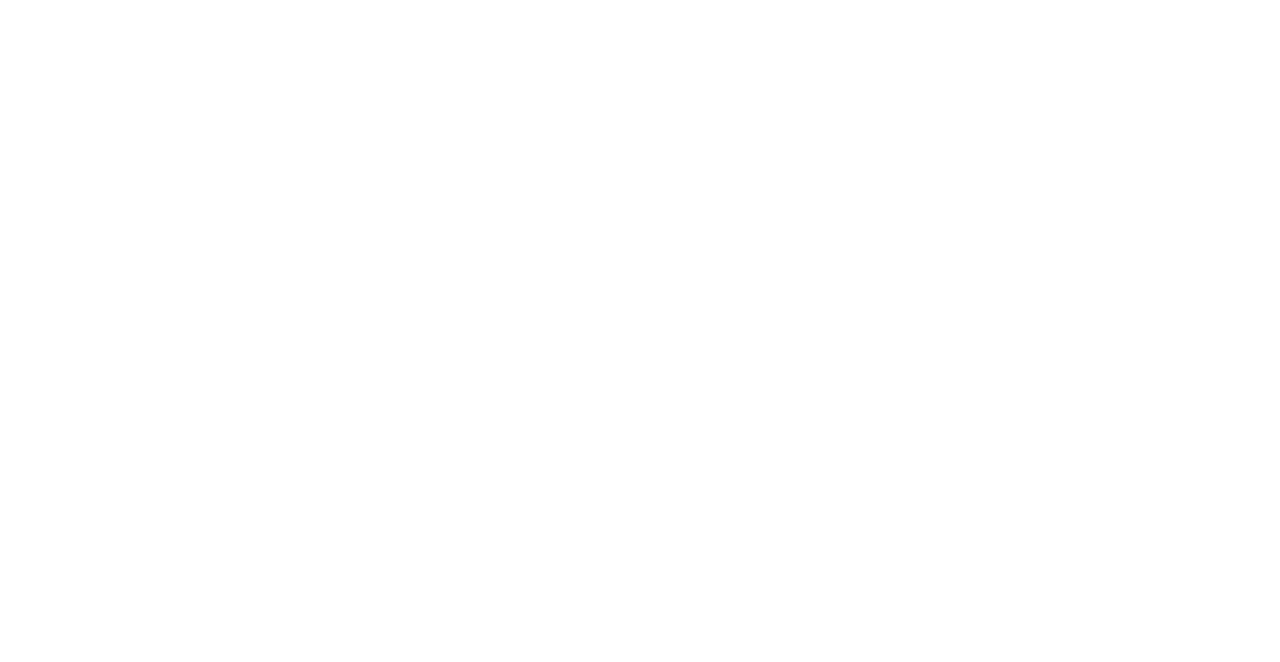
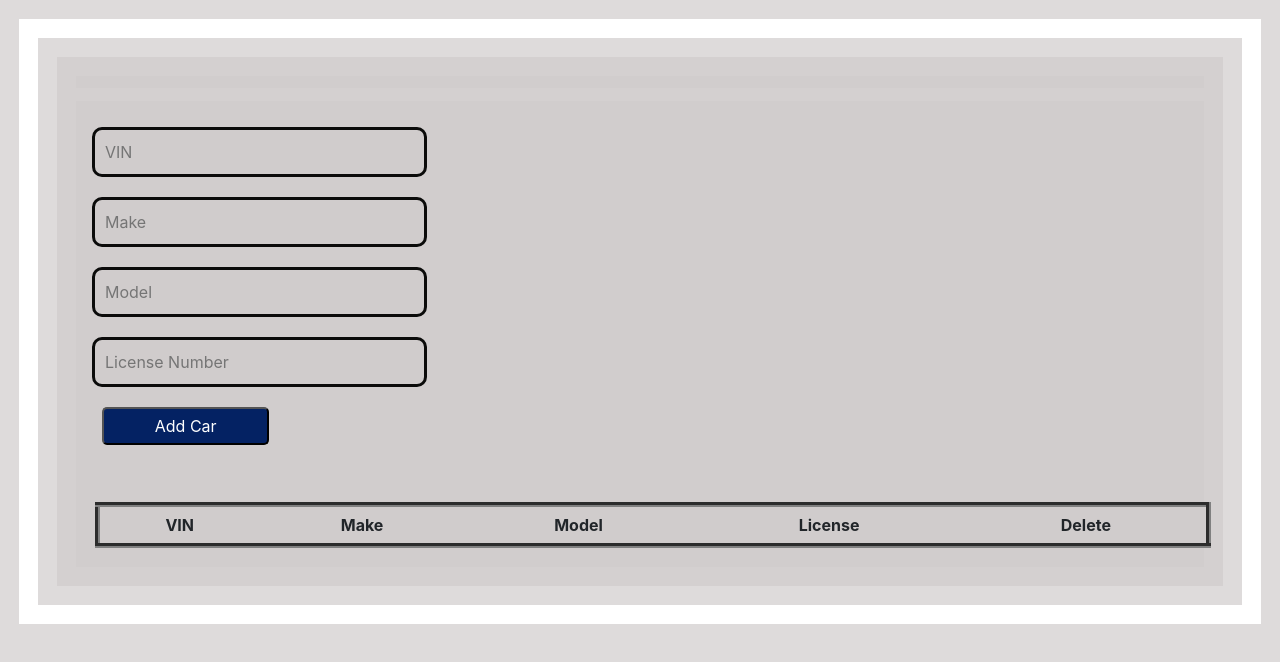
Before and after one commit to Rishitadube/VehicleMain, a React (Create React App) app: page / in a window 1280 px wide. Shown: the top 662 px of the page. Built offline with nearby package versions, Linux system fonts and the light colour scheme.

Commit message:
add cars page added

```diff
--- a/package.json
+++ b/package.json
@@ -6,7 +6,9 @@
     "@testing-library/jest-dom": "^5.17.0",
     "@testing-library/react": "^13.4.0",
     "@testing-library/user-event": "^13.5.0",
+    "json-server": "^1.0.0-alpha.23",
     "react": "^18.2.0",
+    "react-bootstrap": "^2.10.1",
     "react-dom": "^18.2.0",
     "react-scripts": "5.0.1",
     "web-vitals": "^2.1.4"
--- a/src/App.js
+++ b/src/App.js
@@ -1,12 +1,12 @@
 import './App.css';
+import AddCars from './Components/AddCars';
 import Dashboard from './Components/Dashboard';
 function App() {
   return (
     <div className="App">
-
-     <Dashboard />
-
-    </div>
+      <Dashboard />
+      <AddCars/>
+      </div>
   );
 }
 
--- /dev/null
+++ b/src/Components/AddCars.css
@@ -0,0 +1,42 @@
+* {
+
+    margin: 13px;
+    padding: 6px;
+    box-sizing: border-box;
+    background-color: rgba(209, 205, 205, 0.705);
+}
+input {
+    display: block;
+    width: 30%;
+    border : 3px solid rgb(11, 11, 10);
+    margin: 20px 10px;
+    padding: 10px;
+    border-radius: 10px;
+    &:focus-within{
+        box-shadow: 0px 0px 7px rgba(68,64,64,.7);
+    }
+}
+.add-car {
+    display: flex;
+    color: white;
+    background-color: rgb(4, 34, 99);
+    width: 15%;
+    justify-content: center;
+}
+button {
+    cursor: pointer;
+    padding: 5px 10px;
+    margin: 20px;
+    border-radius: 5px;
+    background-color: rgb(4, 34, 99);
+    color: white;
+
+}
+table
+{
+    border-collapse: collapse;
+}
+tr th {
+    border-top: 1px solid black;
+    border-bottom: 1px solid black;
+}
--- /dev/null
+++ b/src/Components/AddCars.js
@@ -0,0 +1,61 @@
+import React, { useState } from 'react'
+import "./AddCars.css"
+export default function AddCars () {
+    let [array,setArray] = useState([])
+    let [inputdata,setInputdata] = useState({vin:"",make:"",model:"",license:""})
+
+
+    function data(e) {
+        setInputdata({...inputdata,[e.target.name]:e.target.value})
+    }
+
+    let {vin,make,model,license} = inputdata;
+    function addinputdata(){
+        setArray([...array,{vin,make,model,license}])
+        setInputdata({vin:"",make:"",model:"",license:""})
+    }
+
+
+  function deletedata(i)
+  {
+    let total = [...array]
+    total.splice(i,1)
+    setArray(total)
+  }
+    return (
+    <div>
+        <input type="number" value={inputdata.vin || ""} name='vin' placeholder='VIN' onChange={data}/>
+        <input type='text' value={inputdata.make || ""} name='make' placeholder='Make' onChange={data}/>
+        <input type='text' value={inputdata.model || ""} name='model'placeholder='Model' onChange={data}/>
+        <input type='text' value={inputdata.license || ""} name='license' placeholder='License Number' onChange={data}/>
+        <button className='add-car' onClick={addinputdata}>Add Car</button>
+        <br/>
+        <table border="5" width="100%">
+            <tbody>
+                <tr>
+                    <th>VIN</th>
+                    <th>Make</th>
+                    <th>Model</th>
+                    <th>License</th>
+                    <th>Delete</th>
+                </tr>
+                {
+                    array && array.map(
+                        (item,i) => {
+                            return (
+                                <tr key={i}>
+                                    <td>{item.vin}</td>
+                                    <td>{item.make}</td>
+                                    <td>{item.model}</td>
+                                    <td>{item.license}</td>
+                                    <td><button onClick={()=>deletedata(i)}>Delete</button></td>
+                                </tr>
+                            )
+                        }
+                    )
+                }
+            </tbody>
+        </table>
+    </div>
+  )
+}
```
Also changed, not shown: 1 other file (tests, documents, lock files or other folders).
